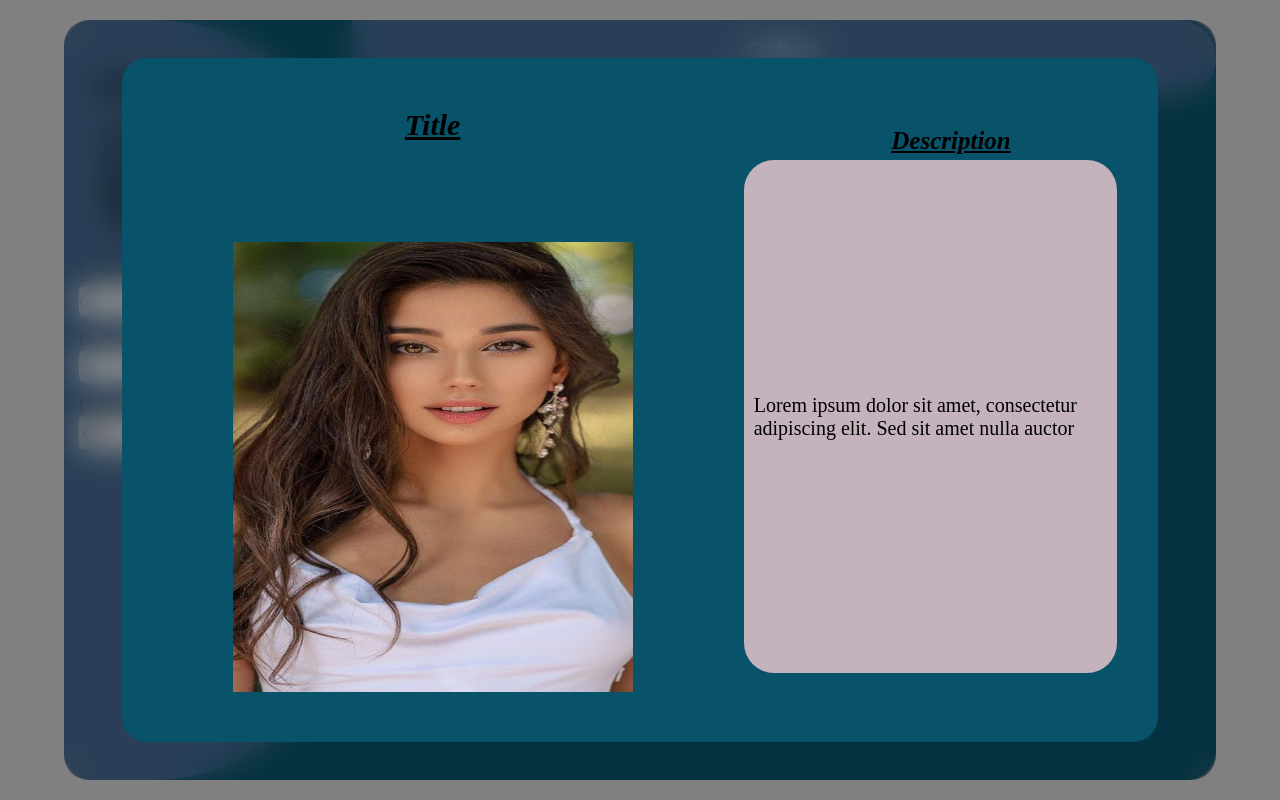
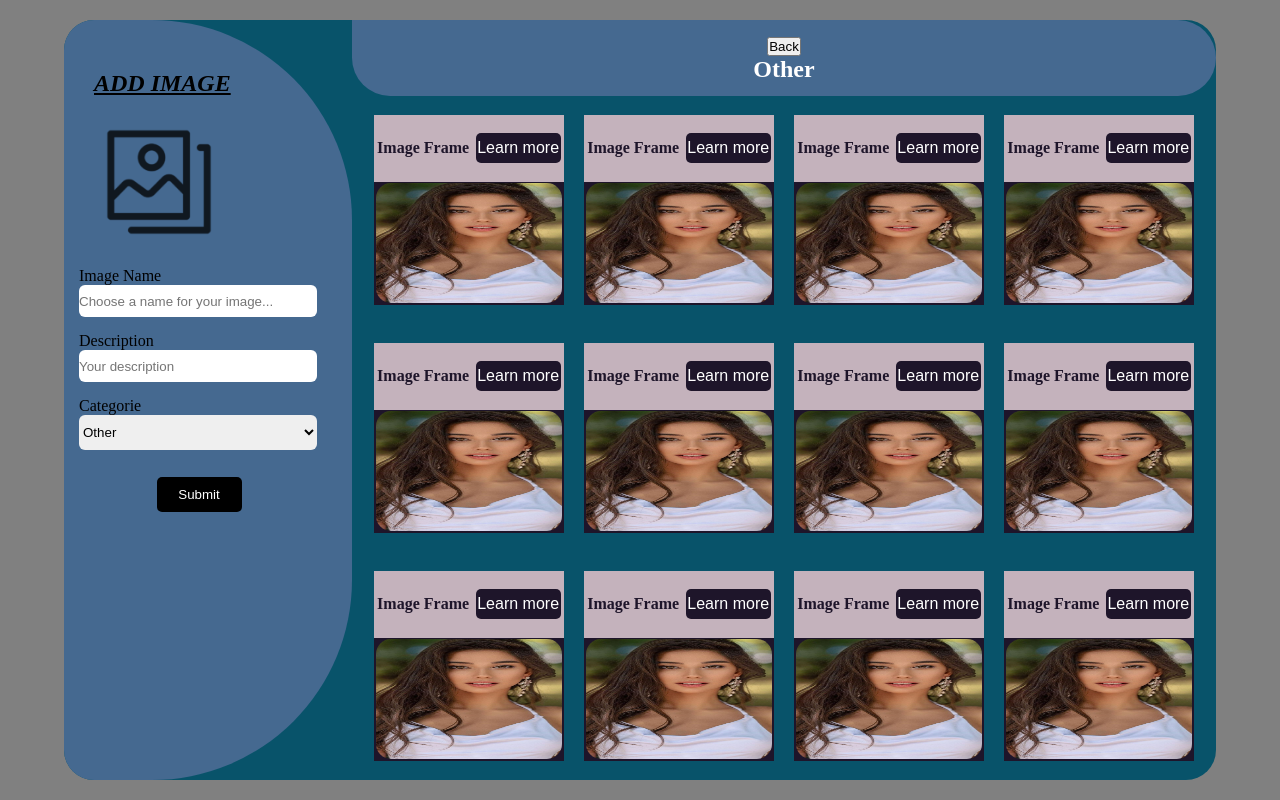
Before and after one commit to OrensObenas/galleryApp, a React (Vite) app: page /displayImage in a window 1280 px wide. Built offline with nearby package versions, Linux system fonts and the light colour scheme.

Commit message:
Page of Display Info

```diff
--- a/package.json
+++ b/package.json
@@ -11,7 +11,8 @@
   },
   "dependencies": {
     "react": "^18.3.1",
-    "react-dom": "^18.3.1"
+    "react-dom": "^18.3.1",
+    "react-router-dom": "^6.24.0"
   },
   "devDependencies": {
     "@types/react": "^18.3.3",
--- a/src/App.jsx
+++ b/src/App.jsx
@@ -2,6 +2,8 @@ import React from "react"
 import ImagePage from "./pages/ImagePage/ImagePage"
 import DisplayInfoPage from "./pages/DisplayInfoPage/DisplayInfoPage"
 import DisplayInfo from "./components/DIsplayInfo/DisplayInfo"
+import CategoryPage from './pages/CategoryPage/CategoryPage'
+import { BrowserRouter as Router, Route, Routes } from 'react-router-dom';
 import './style.css'
 
 function App() {
@@ -11,7 +13,12 @@ function App() {
       <div className="app_main">
         <DisplayInfo />
         <div className="app__container">
-          <DisplayInfoPage />
+          <Router>
+            <Routes>
+              <Route path="/" element={<CategoryPage />} />
+              <Route path="/displayImage" element={<ImagePage />} />
+            </Routes>
+          </Router>
         </div>
       </div>
     </>
--- a/src/components/DIsplayInfo/DisplayInfo.jsx
+++ b/src/components/DIsplayInfo/DisplayInfo.jsx
@@ -1,11 +1,14 @@
 import React from 'react'
+import User from '../../assets/User.jpg'
+import cross from '../../assets/cross.svg'
 import './displayInfo.css'
-import User from '../../assets/User.jpg'
 
 const DisplayInfo = () => {
   return (
     <>
       <div className='displayInfo__main'>
+          <div className='displayInfo__cross'>
+          </div>
         <div className='displayInfo__container'>
             <div className='displayInfo__sideLeft'>
                 <h2>Title</h2>
--- a/src/components/DIsplayInfo/displayInfo.css
+++ b/src/components/DIsplayInfo/displayInfo.css
@@ -7,7 +7,8 @@
     background-color: rgba(0, 0, 0, 0.393);
     backdrop-filter: blur(15px);
     border-radius: 25px;
-    display: flex;
+    display: none;
+    flex-direction: column;
     align-items: center;
     justify-content: center;
 
@@ -17,7 +18,7 @@
     display: flex;
     background-color: #08536a;
     border-radius: 25px;
-    width: 90%;
+    width: 80%;
     height: 90%;
 
 }
--- a/src/components/ImageFrame/ImageFrame.jsx
+++ b/src/components/ImageFrame/ImageFrame.jsx
@@ -3,9 +3,18 @@ import user from '../../assets/User.jpg'
 import './imageFrame.css'
 
 const ImageFrame = () => {
+
+  const handleClick = () => {
+    const displayInfo__main = document.querySelector('.displayInfo__main'),
+          display = getComputedStyle(displayInfo__main, null).display
+
+          displayInfo__main.style.display = 'flex'
+
+  }
+
   return (
     <>
-      <div className='ImageFrame__container'>
+      <div className='ImageFrame__container' onClick={handleClick}>
         <div className='ImageFrame__header'>
             <h2>Image Frame</h2>
             <button>Learn more</button>
--- a/src/components/galleryRight/GalleryRight.jsx
+++ b/src/components/galleryRight/GalleryRight.jsx
@@ -4,6 +4,7 @@ import floor from '../../assets/floor.png'
 import car from '../../assets/car.png'
 import other from '../../assets/other.png'
 import women from '../../assets/women.png'
+import { Link } from 'react-router-dom'
 import './galleryRight.css'
 
 const GalleryRight = () => {
@@ -15,12 +16,20 @@ const GalleryRight = () => {
         </div>
         <div className='galleryRight__body'>
           <div>
-            <Frame road={car} title="car"/>
-            <Frame road={women} title="women"/>
+            <Link to='/displayImage'>
+              <Frame road={car} title="car"/>
+            </Link>
+            <Link to='/displayImage'>
+              <Frame road={women} title="women"/>
+            </Link>
           </div>
           <div>
-            <Frame road={floor} title="floor"/>
-            <Frame road={other} title="other"/>
+            <Link to='/displayImage'>
+              <Frame road={floor} title="floor"/>
+            </Link>
+            <Link to='/displayImage'>
+              <Frame road={other} title="other"/>
+            </Link>
           </div>
         </div>
       </div>
--- a/src/components/galleryRightImage/GalleryRightImage.jsx
+++ b/src/components/galleryRightImage/GalleryRightImage.jsx
@@ -1,12 +1,16 @@
 import React from 'react'
 import ImageFrame from '../ImageFrame/ImageFrame'
 import './galleryRightImage.css'
+import { Link } from 'react-router-dom'
 
 const GalleryRightImage = () => {
   return (
     <>
       <div className='galleryRightImage__container'>
         <div className='galleryRightImage__header'>
+            <Link to='/'>
+              <button>Back</button>
+            </Link>
             <h2>Other</h2>
         </div>
         <div className='galleryRightImage__body'>
```
Also changed, not shown: src/assets/cross.svg (added), 1 other file (tests, documents, lock files or other folders).
